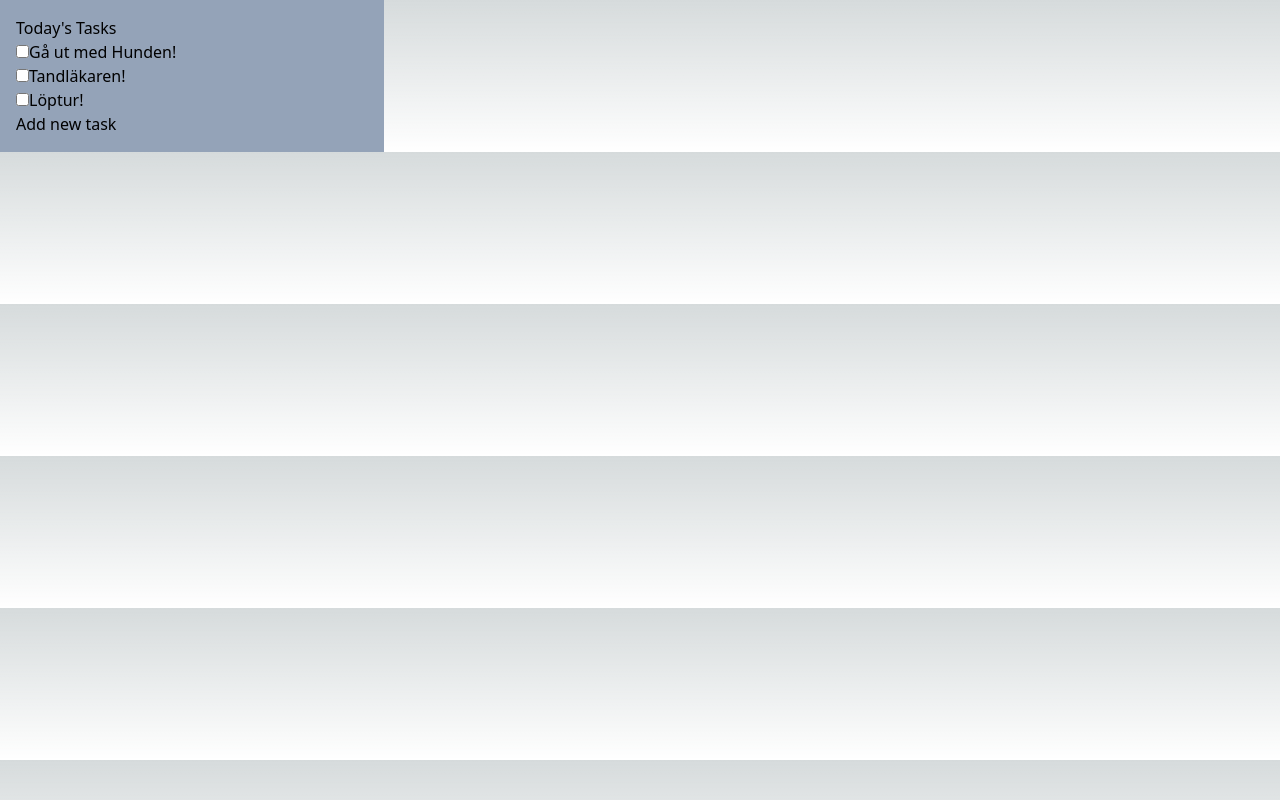
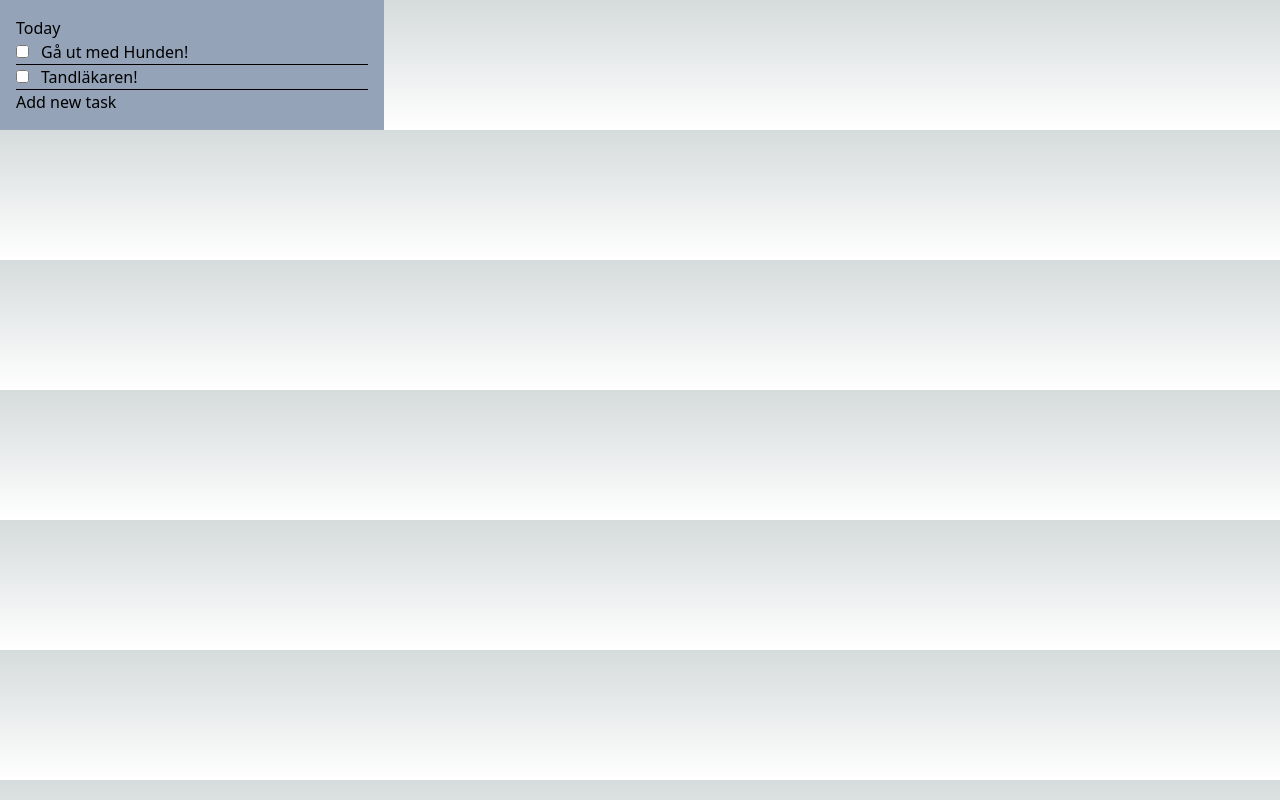
Before and after one commit to FredrikEkmark/planpal-beta, a Next.js app: page /taskpage in a window 1280 px wide. Built offline with nearby package versions, Linux system fonts and the light colour scheme.

Commit message:
Made the displayTask into 3 seperate components

```diff
--- a/components/displayTask.tsx
+++ /dev/null
@@ -1,36 +0,0 @@
-import Link from "next/link"
-
-interface Item {
-  id: number
-  title: string
-}
-
-interface Props {
-  data: Item[]
-}
-
-const DisplayTasks = (props: Props) => {
-  const data = props.data
-  const titles = data.map((item) => (
-    <div key={item.id}>
-      <input
-        type="checkbox"
-        id={`task_${item.id}`}
-        name={item.title}
-        value={item.id}
-      />
-      <label htmlFor={`task_${item.id}`}>{item.title}</label>
-    </div>
-  ))
-  return (
-    <div className="max-w-sm bg-slate-400 p-4">
-      <div>Today's Tasks</div>
-      {titles}
-      <div>
-        <Link href="/taskpage/addTask">Add new task</Link>
-      </div>
-    </div>
-  )
-}
-
-export default DisplayTasks
--- /dev/null
+++ b/components/displayTask/displayTaskCategory.tsx
@@ -0,0 +1,70 @@
+import Link from "next/link"
+
+interface Item {
+  date: string
+  id: number
+  title: string
+  category: string
+}
+
+interface Props {
+  data: Item[]
+  category: any
+}
+
+const DisplayTasksCategory = (props: Props) => {
+  // change to a today read in when we have a more dynamic database
+  const specificDate = new Date("2023-03-28").toISOString().slice(0, 10)
+
+  const data = props.data.filter((item) => item.category === props.category)
+
+  const todayData = data.filter((item) => item.date === specificDate)
+
+  const todayTitles = todayData.map((item) => (
+    <div className=" border-b border-black" key={item.id}>
+      <input
+        className=" mr-3"
+        type="checkbox"
+        id={`task_${item.id}`}
+        name={item.title}
+        value={item.id}
+      />
+      <label htmlFor={`task_${item.id}`}>{item.title}</label>
+    </div>
+  ))
+
+  const comingData = data.filter((item) => item.date > specificDate)
+
+  const comingTitles = comingData.map((item) => (
+    <div className=" border-b border-black" key={item.id}>
+      <input
+        className=" mr-3"
+        type="checkbox"
+        id={`task_${item.id}`}
+        name={item.title}
+        value={item.id}
+      />
+      <label htmlFor={`task_${item.id}`}>{item.title}</label>
+      <br />
+      <p>
+        {new Date(item.date).getDate()}{" "}
+        {new Date(item.date).toLocaleString("sv-SE", { month: "short" })}
+      </p>
+    </div>
+  ))
+
+  return (
+    <div>
+      <div className="max-w-sm bg-slate-400 p-4">
+        <div>Today</div>
+        {todayTitles}
+      </div>
+      <div className="max-w-sm bg-slate-400 p-4">
+        <div>Coming up</div>
+        {comingTitles}
+      </div>
+    </div>
+  )
+}
+
+export default DisplayTasksCategory
--- /dev/null
+++ b/components/displayTask/displayTaskDashboard.tsx
@@ -0,0 +1,47 @@
+import Link from "next/link"
+
+interface Item {
+  date: string
+  id: number
+  title: string
+  category: string
+}
+
+interface Props {
+  data: Item[]
+}
+
+const DisplayTasksDashboard = (props: Props) => {
+  // change to a today read in when we have a more dynamic database
+  const specificDate = new Date("2023-03-28").toISOString().slice(0, 10)
+
+  const data = props.data
+
+  const todayData = data.filter((item) => item.date === specificDate)
+
+  const titles = todayData.map((item) => (
+    <div key={item.id}>
+      <input
+        className=" mr-3"
+        type="checkbox"
+        id={`task_${item.id}`}
+        name={item.title}
+        value={item.id}
+      />
+      <label htmlFor={`task_${item.id}`}>{item.title}</label>
+    </div>
+  ))
+  return (
+    <div>
+      <div className="max-w-sm bg-slate-400 p-4">
+        <div>Today's Tasks</div>
+        {titles}
+        <div>
+          <Link href="/taskpage/addTask">Add new task</Link>
+        </div>
+      </div>
+    </div>
+  )
+}
+
+export default DisplayTasksDashboard
--- /dev/null
+++ b/components/displayTask/displayTasksTaskPage.tsx
@@ -0,0 +1,47 @@
+import Link from "next/link"
+
+interface Item {
+  date: string
+  id: number
+  title: string
+  category: string
+}
+
+interface Props {
+  data: Item[]
+}
+
+const DisplayTasksTaskPage = (props: Props) => {
+  // change to a today read in when we have a more dynamic database
+  const specificDate = new Date("2023-03-28").toISOString().slice(0, 10)
+
+  const data = props.data
+
+  const todayData = data.filter((item) => item.date === specificDate)
+
+  const titles = todayData.map((item) => (
+    <div className=" border-b border-black" key={item.id}>
+      <input
+        className=" mr-3"
+        type="checkbox"
+        id={`task_${item.id}`}
+        name={item.title}
+        value={item.id}
+      />
+      <label htmlFor={`task_${item.id}`}>{item.title}</label>
+    </div>
+  ))
+  return (
+    <div>
+      <div className="max-w-sm bg-slate-400 p-4">
+        <div>Today</div>
+        {titles}
+        <div>
+          <Link href="/taskpage/addTask">Add new task</Link>
+        </div>
+      </div>
+    </div>
+  )
+}
+
+export default DisplayTasksTaskPage
--- a/components/tempGetTaskData.tsx
+++ b/components/tempGetTaskData.tsx
@@ -6,19 +6,22 @@ function tempGetTaskData() {
       id: 1,
       title: "Gå ut med Hunden!",
       description: "Gå ut med hunden så den inte blir fet",
-      date: 20230328,
+      date: "2023-03-28",
+      category: "skola",
     },
     {
       id: 2,
       title: "Tandläkaren!",
       description: "Fixa tänderna",
-      date: 20230328,
+      date: "2023-03-28",
+      category: "skola",
     },
     {
       id: 3,
       title: "Löptur!",
       description: "Spring lite så du inte blir fet",
-      date: 20230328,
+      date: "2023-03-29",
+      category: "skola",
     },
   ])
   return tasksList
--- a/pages/index.tsx
+++ b/pages/index.tsx
@@ -1,14 +1,13 @@
 import { NextPage } from "next"
-import DisplayTasks from "@/components/displayTask"
-import { useState } from "react"
 import tempGetTaskData from "@/components/tempGetTaskData"
+import DisplayTasksDashboard from "@/components/displayTask/displayTaskDashboard"
 
 interface Props {}
 
 const Index: NextPage<Props> = ({}) => {
   return (
     <div>
-      <DisplayTasks data={tempGetTaskData()}></DisplayTasks>
+      <DisplayTasksDashboard data={tempGetTaskData()}></DisplayTasksDashboard>
     </div>
   )
 }
--- /dev/null
+++ b/pages/taskpage/[category].tsx
@@ -0,0 +1,21 @@
+import DisplayTaskCategory from "@/components/displayTask/displayTaskCategory"
+import tempGetTaskData from "@/components/tempGetTaskData"
+import { NextPage } from "next"
+import { useRouter } from "next/router"
+
+interface Props {}
+
+const Category: NextPage<Props> = ({}) => {
+  const router = useRouter()
+  const value = router.query.category
+  return (
+    <div>
+      <DisplayTaskCategory
+        data={tempGetTaskData()}
+        category={value}
+      ></DisplayTaskCategory>
+    </div>
+  )
+}
+
+export default Category
--- a/pages/taskpage/index.tsx
+++ b/pages/taskpage/index.tsx
@@ -1,4 +1,4 @@
-import DisplayTasks from "@/components/displayTask"
+import DisplayTasksTaskPage from "@/components/displayTask/displayTasksTaskPage"
 import tempGetTaskData from "@/components/tempGetTaskData"
 import { NextPage } from "next"
 
@@ -7,7 +7,7 @@ interface Props {}
 const Index: NextPage<Props> = ({}) => {
   return (
     <div>
-      <DisplayTasks data={tempGetTaskData()}></DisplayTasks>
+      <DisplayTasksTaskPage data={tempGetTaskData()}></DisplayTasksTaskPage>
     </div>
   )
 }
```
